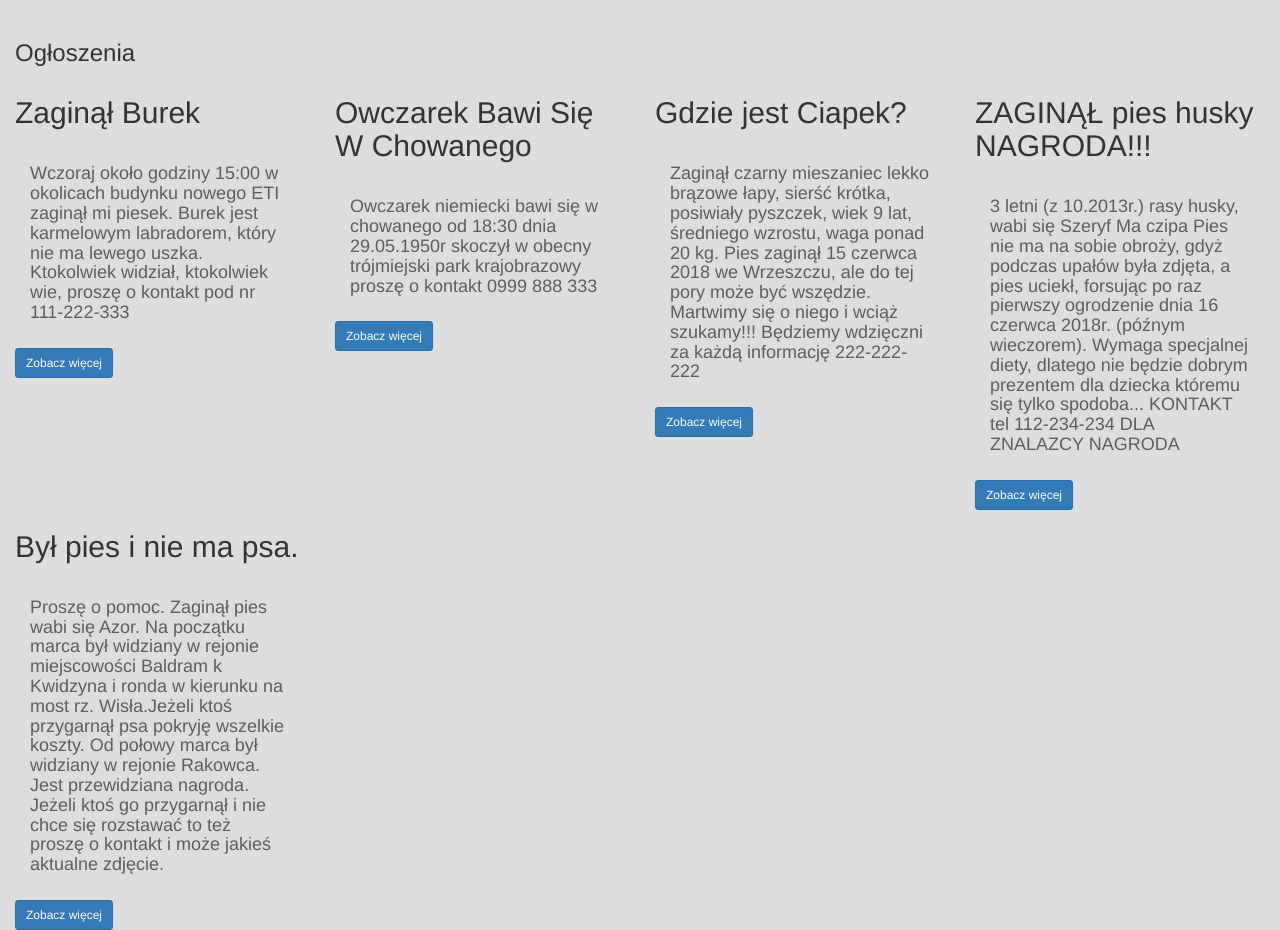
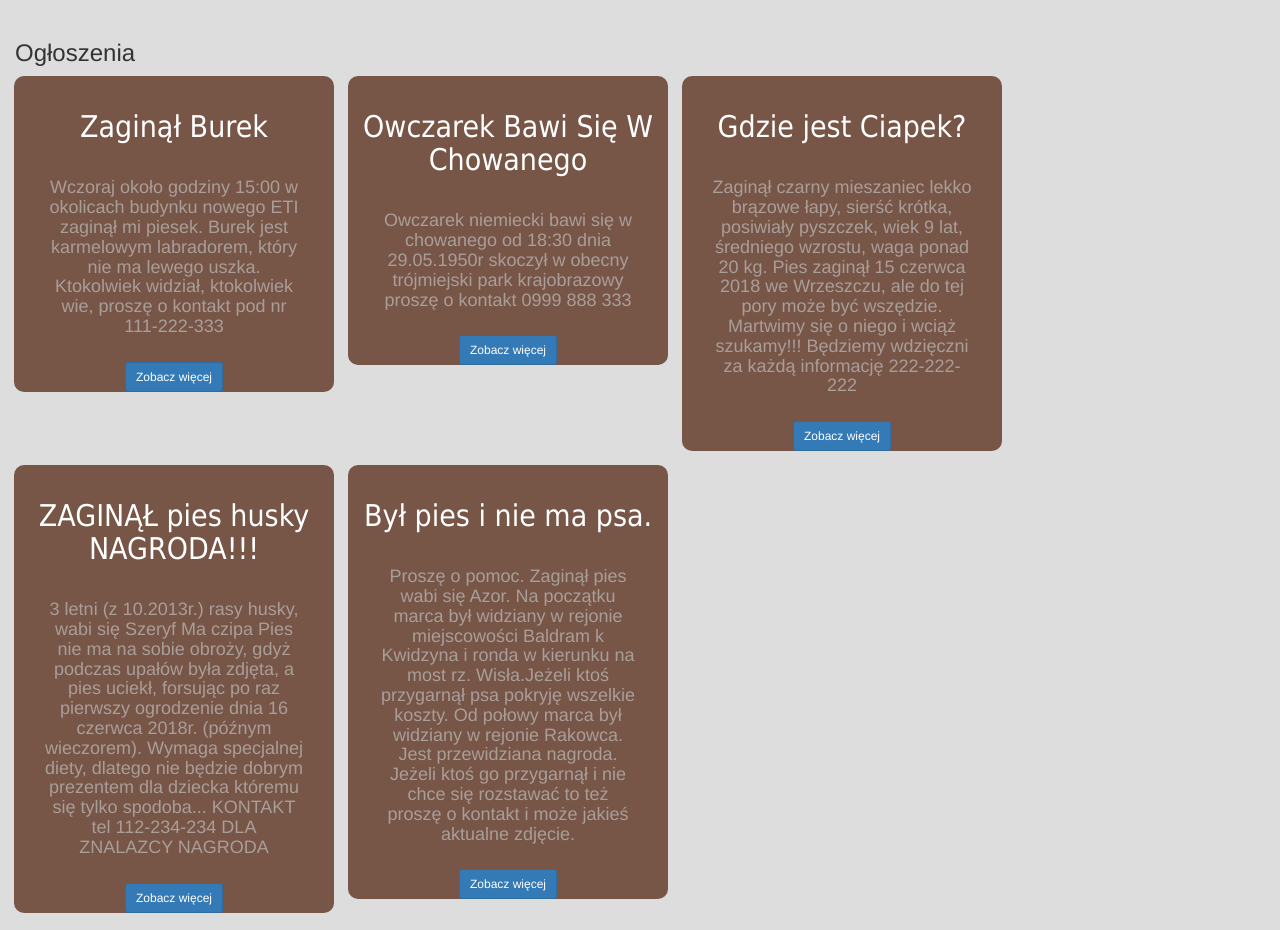
Before and after one commit to TAleksandra/piesbook_test, a Django app: page / in a window 1280 px wide. Shown: the part 52-982 px from the top of the page. Run offline with Django 3.2, Linux system fonts and the light colour scheme; data comes from the database, SQL or seed files in the repository; both versions use the stored data as it was after the commit; some libraries are stand-ins or nearby versions.

Commit message:
Modyfikacja wyglądu forum.

```diff
--- a/forum/static/forum/style.css
+++ b/forum/static/forum/style.css
@@ -10,4 +10,34 @@ border-radius: 2;
 font-family:'Satisfy', cursive;
 }
 
-h4 {color: #5D5D5D;}
+
+.fixed-panel {
+  max-height: 3;
+}
+
+    h2 {
+        font-family: Tahoma;
+        color: #FFFFFF;
+    }
+    h4 {
+        font-family: Helvetica;
+        color: #AA9E99;
+    }
+
+.post {
+    padding-top: 1em;
+    margin-bottom: 1em;
+    margin-left: 1em;
+    background-color: #775547;
+    text-align:center;
+    border-radius: 10px;
+
+    img {
+        width: 80%;
+    }
+
+    button {
+        bottom: 0;
+    }
+
+}
--- a/forum/templates/forum/posts.html
+++ b/forum/templates/forum/posts.html
@@ -9,7 +9,7 @@
         </div>
 
             {% for post in object_list %}
-            <div class="col-sm-4 col-lg-3">
+            <div class="col-sm-4 col-lg-3 post">
                 <div class="thumvnail">
                     <a href="{%url 'forum:post_detail' post.id%}">
                         {{ post.image }}<!można tu podlinkować obrazek>
```
Also changed, not shown: db.sqlite3.
